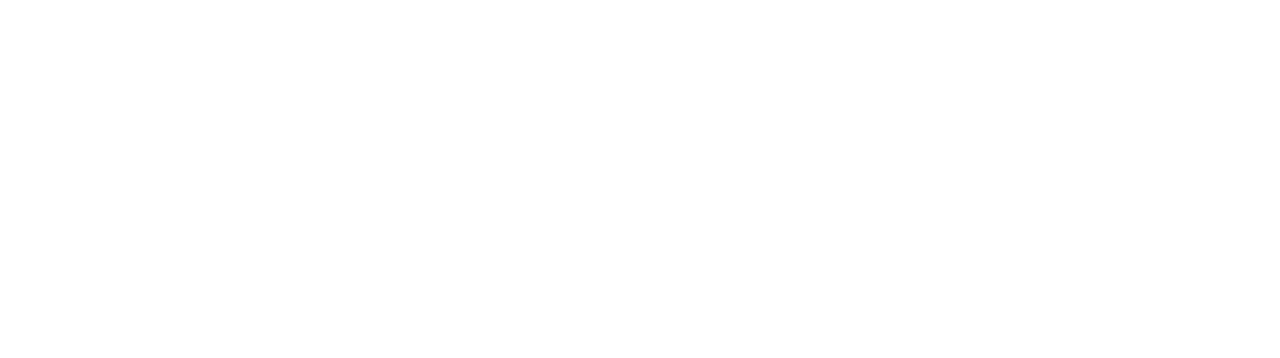
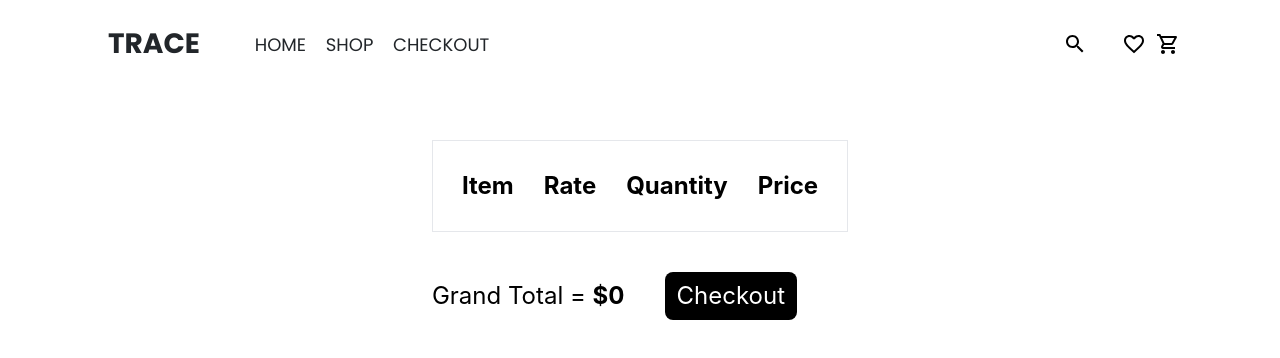
Before and after one commit to chukwunnonso/fashion-ecom, a React (Create React App) app: page /checkout in a window 1280 px wide. Before the commit this address had no page. Shown: the top 358 px of the page. Built offline with nearby package versions, Linux system fonts and the light colour scheme.

Commit message:
Worked on the add to cart feature

```diff
--- a/src/App.js
+++ b/src/App.js
@@ -1,20 +1,27 @@
-import React from 'react'
-import { Routes, Route } from 'react-router-dom'
+import React, { useState, createContext } from 'react'
 import Home from './pages/Home'
-import ProductList from './pages/ProductList'
-import CartCheckout from './pages/CartCheckout'
+import ProductList from './pages/ProductList';
+import {Routes, Route} from 'react-router-dom';
+import CartCheckout from './pages/CartCheckout';
 import './App.css';
 
-const App = () => {
+export const ProductContext = createContext(null);;
+
+export const App = () => {
+  const [options, setOptions] = useState([]);
+  const [selectedId, setSelectedId] = useState("")
+
   return (
-    <div>
-      <Routes>
-        <Route path='/' element={<Home/>} />
-        <Route path='/products' element={<ProductList/>} />
-        <Route path='/cart' element={<CartCheckout/>} />
-      </Routes>
-    </div>
-  )
-}
+    <ProductContext.Provider value={{options, setOptions, selectedId, setSelectedId}}>
+      <div>
+        <Routes>
+            <Route path='/' element={<Home/>}   />
+            <Route path='/productlist' element={<ProductList/>} />
+            <Route path='/checkout' element={<CartCheckout/>} />
+        </Routes>
+      </div>
+    </ProductContext.Provider>
+  );
+};
 
 export default App
--- a/src/index.js
+++ b/src/index.js
@@ -1,17 +1,13 @@
 import React from 'react'
 import  ReactDOM from 'react-dom'
 import App from './App';
-import { BrowserRouter as Router, Routes, Route} from 'react-router-dom';
+import { BrowserRouter} from 'react-router-dom';
 import './index.css'
 //import 'bootstrap/dist/css/bootstrap.css'
-import ProductList from './pages/ProductList';
+
 ReactDOM.render(
-    <Router>
-        <Routes>
-            <Route path='/' element={<App/>}   />
-            <Route path='/productlist' element={<ProductList/>}   />
-        </Routes>
-    </Router>,
-
+    <BrowserRouter>
+        <App/>
+    </BrowserRouter>,
 document.getElementById('root')
 );
--- a/src/pages/CartCheckout.jsx
+++ b/src/pages/CartCheckout.jsx
@@ -1,11 +1,65 @@
 import React, { useContext, useState } from 'react';
+import Navbar from '../components/Navbar';
+import { ProductContext } from '../App';
 
 const CartCheckout = () => {
-    return(
-        <div>
-            Checkout
+  const {options, setOptions} = useContext(ProductContext);
+
+  const cart = [];
+  // Loop over the products and add them to the cart
+  for (const option of options) {
+    // Check if the product is already in the cart
+    const existingProduct = cart.find((p) => p.id === option.id);
+    if (existingProduct) {
+      // If the product is already in the cart, increase the quantity by 1
+      existingProduct.quantity += 1;
+    } else {
+      // If the product is not in the cart, add it with a default quantity of 1
+      cart.push({ ...option, quantity: 1 });
+    }
+  }
+
+  let quantity = 0
+
+  console.log(cart);
+  return(
+    <div className='text-2xl'>
+      <Navbar/>
+      <div className='flex flex-row justify-center items-center mt-20'>
+      <div className=''>
+      <table className="border border-separate border-spacing-7 table-auto lg:w-full ">
+        <thead>
+          <tr className='border'>
+            <th className=''>Item</th>
+            <th className=''>Rate</th>
+            <th className=''>Quantity</th>
+            <th className=''>Price</th>
+          </tr>
+        </thead>
+        <tbody>
+        {cart.map(item => {
+          let total = Math.round(item.price*item.quantity)
+          quantity += total
+          return(
+                <tr>
+                  <td className='text-left'>{item.title}</td>
+                  <td className='text-center'>${item.price}</td>
+                  <td className='text-center'>{item.quantity}</td>
+                  <td className='text-center'>${total}</td>
+                </tr>
+          )
+        })}
+
+        </tbody>
+        </table>
+        <div className="">
+          Grand Total = <span className='font-bold' >${quantity}</span>
+          <button className='bg-black text-white px-3 py-2 rounded-lg hover:px-4 hover:py-3 m-10'>Checkout</button>
         </div>
-    )
+      </div>
+      </div>
+    </div>
+  )
 }
 
 export default CartCheckout
--- a/src/pages/ProductList.jsx
+++ b/src/pages/ProductList.jsx
@@ -1,31 +1,40 @@
 import React, {useState, useEffect, useContext} from 'react'
+import Navbar from '../components/Navbar';
+import { ProductContext } from '../App';
 import '../App.css';
-//import { json } from 'react-router-dom';
 
 const ProductList = () => {
+    const [fake, setFake] =useState([])
+    // console.log(fake)
 
-    const [fake, setFake] =useState([])
-    console.log(fake)
     useEffect(() => {
-
         fakeStore();
     }, [])
 
-    const fakeStore = async()=> {
-        const response = await fetch("https://fakestoreapi.com/products");
-        //console.log(response)
-        const jsonData =await response.json()
-        console.log(jsonData);
-        setFake(jsonData);
+    // const fakeStore = async()=> {
+    //     const response = await fetch("https://fakestoreapi.com/products");
+    //     //console.log(response)
+    //     const jsonData =await response.json()
+    //     // console.log(jsonData);
+    //     setFake(jsonData);
+    // }
+
+    const fakeStore = () => {
+        fetch("https://fakestoreapi.com/products")
+        .then(res => res.json())
+        .then(data => setFake(data))
     }
 
+    const {options, setOptions} = useContext(ProductContext);
+    const {cart, setCart} = useState([])
+    // const addToCart =
 
   return (
-    <>
-    <div className='product-container'>
+    <div>
+        <Navbar className='pb-16' />
+        <div className='product-container mt-10'>
             {fake.map((values)=> {
                 return(
-                <>
                     <div key={values.id} className='box'>
                         <div className="content">
                             <h5 className='product-h5'>{values.title}</h5>
@@ -34,24 +43,21 @@ const ProductList = () => {
                         <img className='product-image' src={values.image}/>
                         <h5 className='product-h5'>${values.price}</h5>
                         <div className='flex flex-row justify-center mt-5'>
-                        <button className='text-black p-2 bg-white rounded-lg'>Add to Cart</button>
+                            <button
+                            className='text-black p-2 bg-white rounded-lg'
+                            onClick={() => {setOptions([{
+                                            id: values.id,
+                                            title: values.title,
+                                            price: values.price },...options])
+                            console.log(options)}}>
+                                Add to Cart
+                            </button>
                         </div>
                     </div>
-
-                </>
                 )
             })}
-        {/* <div className='box'>
-        <div className="content">
-            <h5>Title</h5>
-            <p>Description</p>
         </div>
-        <h1>Image</h1>
-        </div> */}
-
-
     </div>
-        </>
   )
 }
 
--- a/tailwind.config.js
+++ b/tailwind.config.js
@@ -7,7 +7,8 @@ module.exports = {
     './src/components/LandingPage/WomenFashion.jsx',
     './src/components/LandingPage/BottomHero.jsx',
     './src/components/LandingPage/',
-    './src/pages/',
+    './src/pages/ProductList.jsx',
+    './src/pages/CartCheckout.jsx',
   ],
   theme: {
     extend: {},
```
Lines whose indentation alone changed are shown as unchanged.
